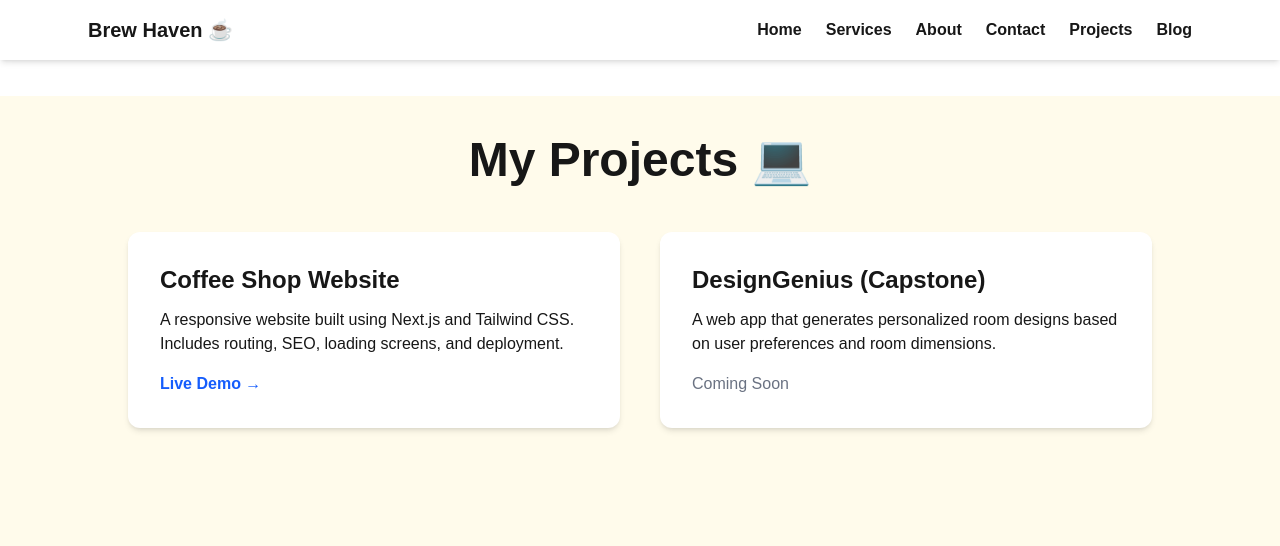
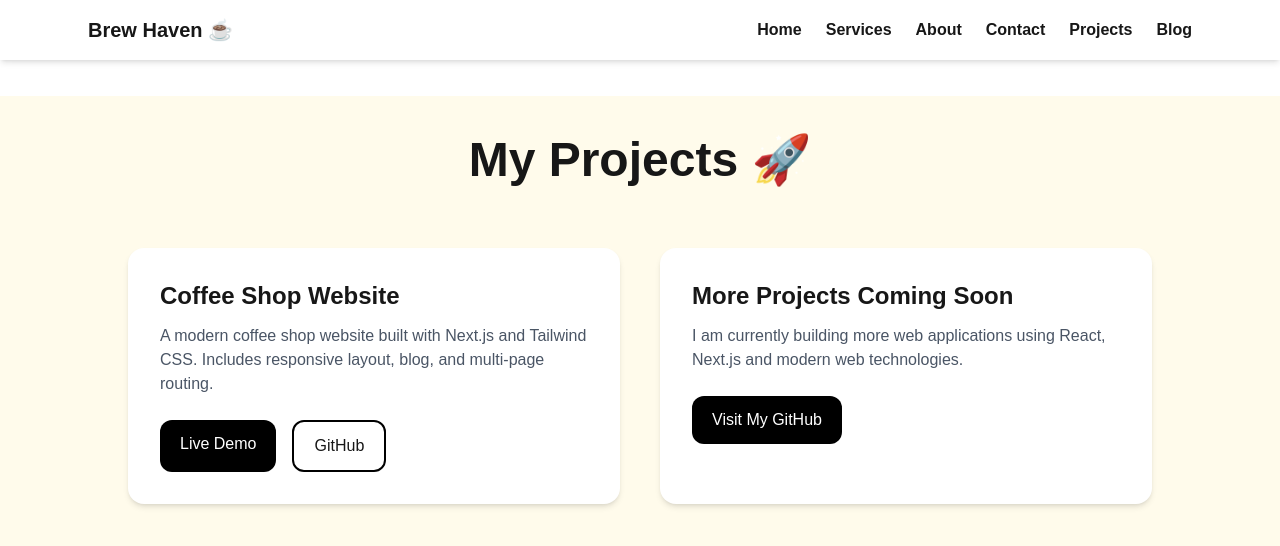
Before and after one commit to AdianMark01/coffee-shop-site, a Next.js app: page /projects in a window 1280 px wide. Shown: the top 546 px of the page. Built offline with nearby package versions, Linux system fonts and the light colour scheme.

Commit message:
Upgrade projects page with demo and GitHub buttons

```diff
--- a/app/projects/page.tsx
+++ b/app/projects/page.tsx
@@ -1,38 +1,58 @@
 export default function ProjectsPage() {
   return (
     <main className="min-h-screen bg-amber-50 p-10">
-      <h1 className="text-5xl font-bold mb-12 text-center">
-        My Projects 💻
+      <h1 className="text-5xl font-bold text-center mb-16">
+        My Projects 🚀
       </h1>
 
       <div className="max-w-5xl mx-auto grid md:grid-cols-2 gap-10">
 
-        {/* Project 1 */}
-        <div className="bg-white p-8 rounded-xl shadow-md">
+        {/* PROJECT 1 */}
+        <div className="bg-white p-8 rounded-2xl shadow-md">
           <h2 className="text-2xl font-bold mb-3">Coffee Shop Website</h2>
-          <p className="mb-4">
-            A responsive website built using Next.js and Tailwind CSS.
-            Includes routing, SEO, loading screens, and deployment.
+
+          <p className="text-gray-600 mb-6">
+            A modern coffee shop website built with Next.js and Tailwind CSS.
+            Includes responsive layout, blog, and multi-page routing.
           </p>
 
-          <a
-            href="https://coffee-shop-site.vercel.app"
-            target="_blank"
-            className="text-blue-600 font-semibold"
-          >
-            Live Demo →
-          </a>
+          <div className="flex gap-4">
+            <a
+              href="coffee-shop-site-one.vercel.app"
+              target="_blank"
+              className="bg-black text-white px-5 py-3 rounded-xl hover:bg-gray-800"
+            >
+              Live Demo
+            </a>
+
+            <a
+              href="https://github.com/AdianMark01/coffee-shop-site"
+              target="_blank"
+              className="border-2 border-black px-5 py-3 rounded-xl hover:bg-black hover:text-white transition"
+            >
+              GitHub
+            </a>
+          </div>
         </div>
 
-        {/* Project 2 */}
-        <div className="bg-white p-8 rounded-xl shadow-md">
-          <h2 className="text-2xl font-bold mb-3">DesignGenius (Capstone)</h2>
-          <p className="mb-4">
-            A web app that generates personalized room designs based on user
-            preferences and room dimensions.
+        {/* PROJECT 2 */}
+        <div className="bg-white p-8 rounded-2xl shadow-md">
+          <h2 className="text-2xl font-bold mb-3">More Projects Coming Soon</h2>
+
+          <p className="text-gray-600 mb-6">
+            I am currently building more web applications using React,
+            Next.js and modern web technologies.
           </p>
 
-          <span className="text-gray-500">Coming Soon</span>
+          <div className="flex gap-4">
+            <a
+              href="https://github.com/AdianMark01"
+              target="_blank"
+              className="bg-black text-white px-5 py-3 rounded-xl hover:bg-gray-800"
+            >
+              Visit My GitHub
+            </a>
+          </div>
         </div>
 
       </div>
```
